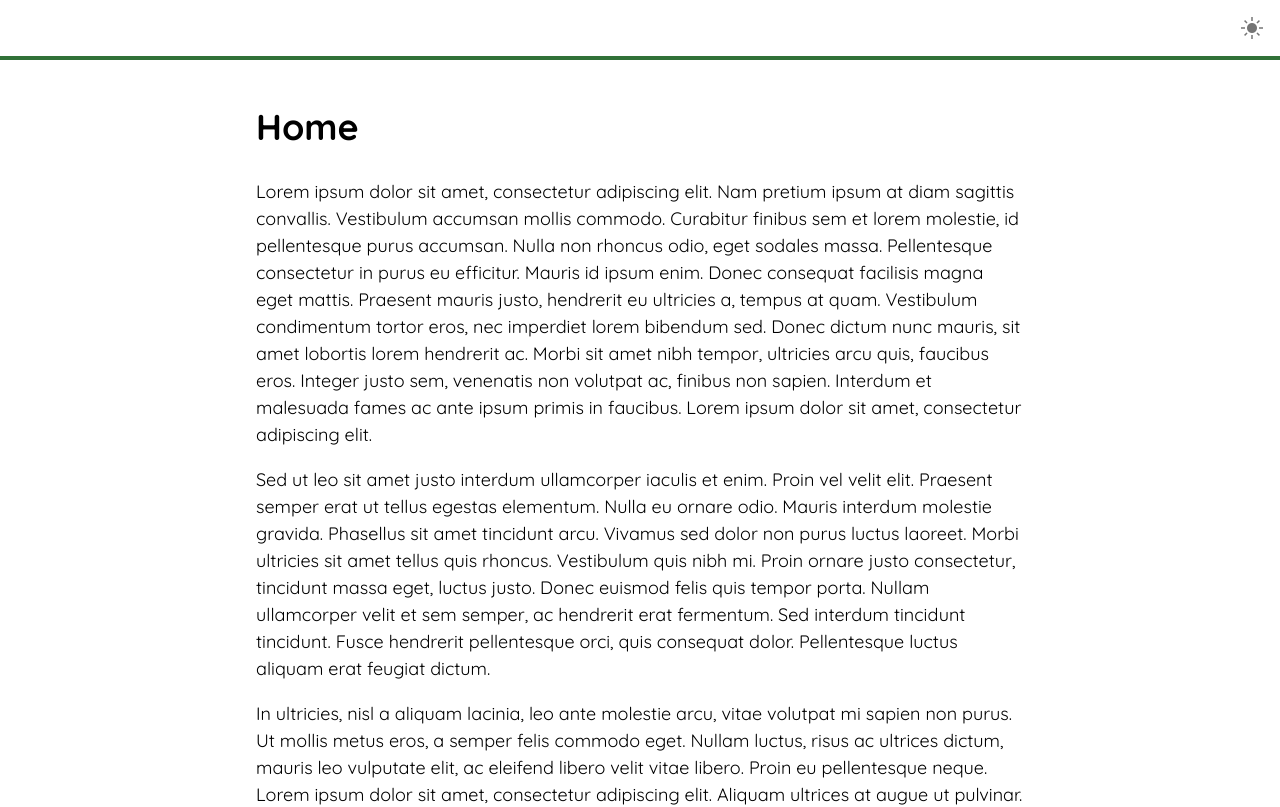
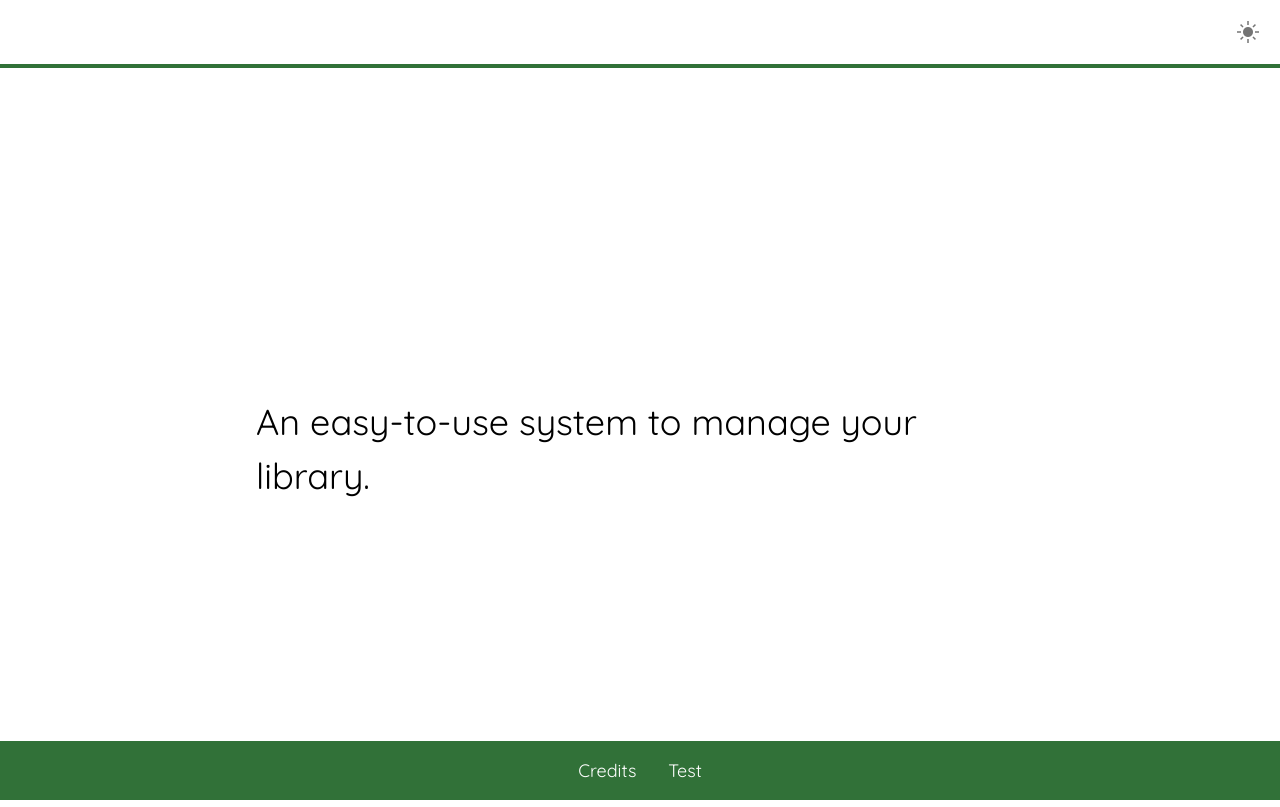
Before and after one commit to UTSCC09/project-simpleils, a React (Vite) app in the folder client/: page / in a window 1280 px wide. Shown: the top 807 px of the page. Built offline with nearby package versions, Linux system fonts and the light colour scheme.

Commit message:
Make minor layout adjustments

```diff
--- a/client/src/App.css
+++ b/client/src/App.css
@@ -2,10 +2,6 @@
   display: flex;
   flex-direction: column;
   min-height: 100vh;
-
-  > main {
-    flex: 1;
-  }
 }
 
 .page-head {
@@ -13,6 +9,7 @@
   border-bottom: 0.25rem solid var(--palette-primary-main);
   padding: 1rem;
   display: flex;
+  align-items: center;
   position: sticky;
   top: 0;
 }
@@ -24,8 +21,9 @@
 .site-title {
   color: var(--palette-text-primary);
   font-weight: bold;
-  font-size: 1.25em;
+  font-size: 1.25rem;
   text-decoration: none;
+  user-select: none;
 }
 
 main {
@@ -34,6 +32,8 @@ main {
   width: 100%;
   padding: 1rem 0;
   margin: auto;
+  flex: 1;
+  display: flex;
 }
 
 .page-foot {
@@ -41,6 +41,12 @@ main {
   text-align: center;
   padding: 1rem;
 
+  > nav {
+    display: flex;
+    justify-content: center;
+    gap: 2rem;
+  }
+
   a {
     color: var(--palette-primary-contrastText);
     text-decoration: none;
--- a/client/src/App.tsx
+++ b/client/src/App.tsx
@@ -4,7 +4,7 @@ import "./App.css";
 import type { ReactNode } from "react";
 
 import { createTheme, useColorScheme, ThemeProvider } from "@mui/material/styles";
-import { Link, Outlet } from "react-router-dom";
+import { Link, Outlet, ScrollRestoration } from "react-router-dom";
 
 import config from "../../app-config.json";
 
@@ -36,7 +36,7 @@ function ThemeButton() {
   const newMode = mode === "light" ? "dark" : "light";
   return (
     <button
-      className={`material-symbols-outlined ${themeBtnClasses["theme-button"]} ${themeBtnClasses[newMode]}`}
+      className={`material-symbols-outlined ${themeBtnClasses["theme-button"]}`}
       onClick={() => { setMode(newMode); }}
     >
       {`${newMode}_mode`}
@@ -49,15 +49,19 @@ export default function App({ children }: { children?: ReactNode }) {
     <ThemeProvider theme={theme}>
       <header className="page-head">
         <Link to="/" className="site-title">{config.name}</Link>
-        <div className="spacer"></div>
+        <div className="spacer" />
         <ThemeButton />
       </header>
       <main>
         { children ?? <Outlet />}
       </main>
       <footer className="page-foot">
-        <Link to="/credits">Credits</Link>
+        <nav>
+          <Link to="/credits">Credits</Link>
+          <Link to="/test">Test</Link>
+        </nav>
       </footer>
+      <ScrollRestoration />
     </ThemeProvider>
   );
 }
--- a/client/src/CreditsPage.tsx
+++ b/client/src/CreditsPage.tsx
@@ -3,7 +3,7 @@ import { setTitle } from "./helpers";
 export default function CreditsPage() {
   setTitle("Credits");
   return (
-    <>
+    <article>
       <h1>Credits</h1>
       <ul>
         <li>
@@ -18,6 +18,6 @@ export default function CreditsPage() {
           </ul>
         </li>
       </ul>
-    </>
+    </article>
   );
 }
--- a/client/src/ErrorPage.tsx
+++ b/client/src/ErrorPage.tsx
@@ -4,7 +4,7 @@ export default function CreditsPage() {
   const error = useRouteError();
   if (isRouteErrorResponse(error)) {
     return (
-      <>
+      <article>
         <h1>Oops!</h1>
         <p>
           <strong>{error.status}</strong>: {
@@ -13,13 +13,13 @@ export default function CreditsPage() {
             }[error.status] || "An unexpected error occurred."
           }
         </p>
-      </>
+      </article>
     );
   }
   return (
-    <>
+    <article>
       <h1>Oops!</h1>
       <p>An unexpected error occurred.</p>
-    </>
+    </article>
   );
 }
--- /dev/null
+++ b/client/src/HomePage.module.css
@@ -0,0 +1,7 @@
+.home {
+  zoom: 200%;
+  display: flex;
+  flex-direction: column;
+  align-items: center;
+  justify-content: center;
+}
--- a/client/src/HomePage.tsx
+++ b/client/src/HomePage.tsx
@@ -1,18 +1,15 @@
+import classes from "./HomePage.module.css"
+
 import { setTitle } from "./helpers";
+
+import config from "../../app-config.json";
 
 export default function HomePage() {
   setTitle("");
   return (
-    <>
-      <h1>Home</h1>
-      <p>
-        Lorem ipsum dolor sit amet, consectetur adipiscing elit. Nam pretium ipsum at diam sagittis convallis. Vestibulum accumsan mollis commodo. Curabitur finibus sem et lorem molestie, id pellentesque purus accumsan. Nulla non rhoncus odio, eget sodales massa. Pellentesque consectetur in purus eu efficitur. Mauris id ipsum enim. Donec consequat facilisis magna eget mattis. Praesent mauris justo, hendrerit eu ultricies a, tempus at quam. Vestibulum condimentum tortor eros, nec imperdiet lorem bibendum sed. Donec dictum nunc mauris, sit amet lobortis lorem hendrerit ac. Morbi sit amet nibh tempor, ultricies arcu quis, faucibus eros. Integer justo sem, venenatis non volutpat ac, finibus non sapien. Interdum et malesuada fames ac ante ipsum primis in faucibus. Lorem ipsum dolor sit amet, consectetur adipiscing elit.
-      </p>
-      <p>
-        Sed ut leo sit amet justo interdum ullamcorper iaculis et enim. Proin vel velit elit. Praesent semper erat ut tellus egestas elementum. Nulla eu ornare odio. Mauris interdum molestie gravida. Phasellus sit amet tincidunt arcu. Vivamus sed dolor non purus luctus laoreet. Morbi ultricies sit amet tellus quis rhoncus. Vestibulum quis nibh mi. Proin ornare justo consectetur, tincidunt massa eget, luctus justo. Donec euismod felis quis tempor porta. Nullam ullamcorper velit et sem semper, ac hendrerit erat fermentum. Sed interdum tincidunt tincidunt. Fusce hendrerit pellentesque orci, quis consequat dolor. Pellentesque luctus aliquam erat feugiat dictum.
-      </p>
-      <p>In ultricies, nisl a aliquam lacinia, leo ante molestie arcu, vitae volutpat mi sapien non purus. Ut mollis metus eros, a semper felis commodo eget. Nullam luctus, risus ac ultrices dictum, mauris leo vulputate elit, ac eleifend libero velit vitae libero. Proin eu pellentesque neque. Lorem ipsum dolor sit amet, consectetur adipiscing elit. Aliquam ultrices at augue ut pulvinar. Suspendisse sagittis mi ante, nec volutpat sapien pellentesque ut. Phasellus accumsan magna vitae convallis pulvinar. Donec consectetur iaculis mollis. Morbi dictum leo at risus vestibulum vulputate. Nullam nec risus augue. Mauris viverra imperdiet finibus. Etiam ut purus venenatis, egestas ex id, dapibus risus. Duis in vulputate leo. Sed eleifend porttitor nibh sed mattis. Sed efficitur pretium metus, sit amet bibendum dolor viverra vel.
-      </p>
-    </>
+    <article className={classes.home}>
+      <h1>{config.name}</h1>
+      <p>An easy-to-use system to manage your library.</p>
+    </article>
   );
 }
--- /dev/null
+++ b/client/src/TestPage.tsx
@@ -0,0 +1,19 @@
+import { setTitle } from "./helpers";
+
+export default function TestPage() {
+  setTitle("Test");
+  return (
+    <article>
+      <h1>Test</h1>
+      <p>
+        Lorem ipsum dolor sit amet, consectetur adipiscing elit. Nam pretium ipsum at diam sagittis convallis. Vestibulum accumsan mollis commodo. Curabitur finibus sem et lorem molestie, id pellentesque purus accumsan. Nulla non rhoncus odio, eget sodales massa. Pellentesque consectetur in purus eu efficitur. Mauris id ipsum enim. Donec consequat facilisis magna eget mattis. Praesent mauris justo, hendrerit eu ultricies a, tempus at quam. Vestibulum condimentum tortor eros, nec imperdiet lorem bibendum sed. Donec dictum nunc mauris, sit amet lobortis lorem hendrerit ac. Morbi sit amet nibh tempor, ultricies arcu quis, faucibus eros. Integer justo sem, venenatis non volutpat ac, finibus non sapien. Interdum et malesuada fames ac ante ipsum primis in faucibus. Lorem ipsum dolor sit amet, consectetur adipiscing elit.
+      </p>
+      <p>
+        Sed ut leo sit amet justo interdum ullamcorper iaculis et enim. Proin vel velit elit. Praesent semper erat ut tellus egestas elementum. Nulla eu ornare odio. Mauris interdum molestie gravida. Phasellus sit amet tincidunt arcu. Vivamus sed dolor non purus luctus laoreet. Morbi ultricies sit amet tellus quis rhoncus. Vestibulum quis nibh mi. Proin ornare justo consectetur, tincidunt massa eget, luctus justo. Donec euismod felis quis tempor porta. Nullam ullamcorper velit et sem semper, ac hendrerit erat fermentum. Sed interdum tincidunt tincidunt. Fusce hendrerit pellentesque orci, quis consequat dolor. Pellentesque luctus aliquam erat feugiat dictum.
+      </p>
+      <p>
+        In ultricies, nisl a aliquam lacinia, leo ante molestie arcu, vitae volutpat mi sapien non purus. Ut mollis metus eros, a semper felis commodo eget. Nullam luctus, risus ac ultrices dictum, mauris leo vulputate elit, ac eleifend libero velit vitae libero. Proin eu pellentesque neque. Lorem ipsum dolor sit amet, consectetur adipiscing elit. Aliquam ultrices at augue ut pulvinar. Suspendisse sagittis mi ante, nec volutpat sapien pellentesque ut. Phasellus accumsan magna vitae convallis pulvinar. Donec consectetur iaculis mollis. Morbi dictum leo at risus vestibulum vulputate. Nullam nec risus augue. Mauris viverra imperdiet finibus. Etiam ut purus venenatis, egestas ex id, dapibus risus. Duis in vulputate leo. Sed eleifend porttitor nibh sed mattis. Sed efficitur pretium metus, sit amet bibendum dolor viverra vel.
+      </p>
+    </article>
+  );
+}
--- a/client/src/ThemeButton.module.css
+++ b/client/src/ThemeButton.module.css
@@ -3,5 +3,8 @@
   color: var(--icon-color);
   border: none;
   padding: 0;
+  width: 2rem;
+  height: 2rem;
   cursor: pointer;
+  user-select: none;
 }
--- a/client/src/main.tsx
+++ b/client/src/main.tsx
@@ -8,6 +8,7 @@ import App from "./App.tsx";
 import CreditsPage from "./CreditsPage.tsx";
 import ErrorPage from "./ErrorPage.tsx";
 import HomePage from "./HomePage.tsx";
+import TestPage from "./TestPage.tsx";
 
 const router = createBrowserRouter([
   {
@@ -20,7 +21,8 @@ const router = createBrowserRouter([
     ),
     children: [
       { index: true, element: <HomePage /> },
-      { path: "credits", element: <CreditsPage /> }
+      { path: "credits", element: <CreditsPage /> },
+      { path: "test", element: <TestPage /> },
     ]
   }
 ]);
```
